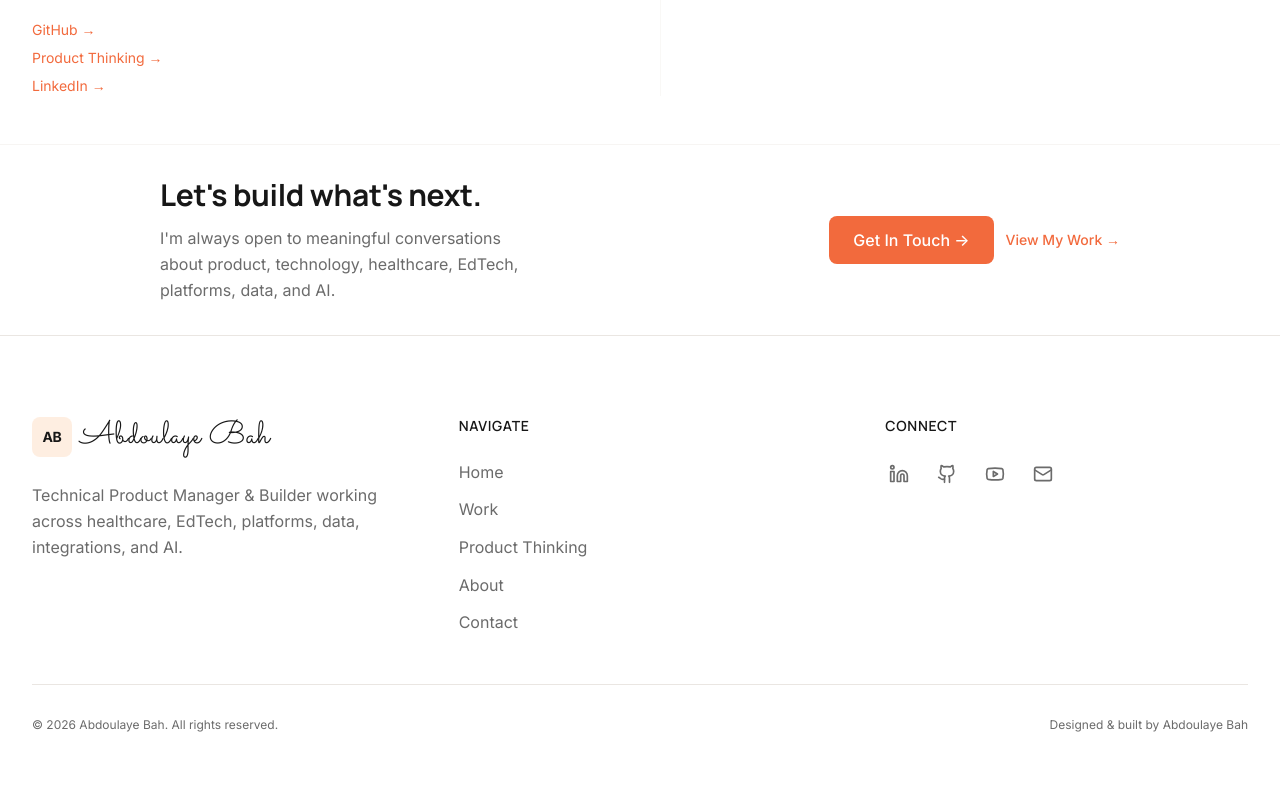
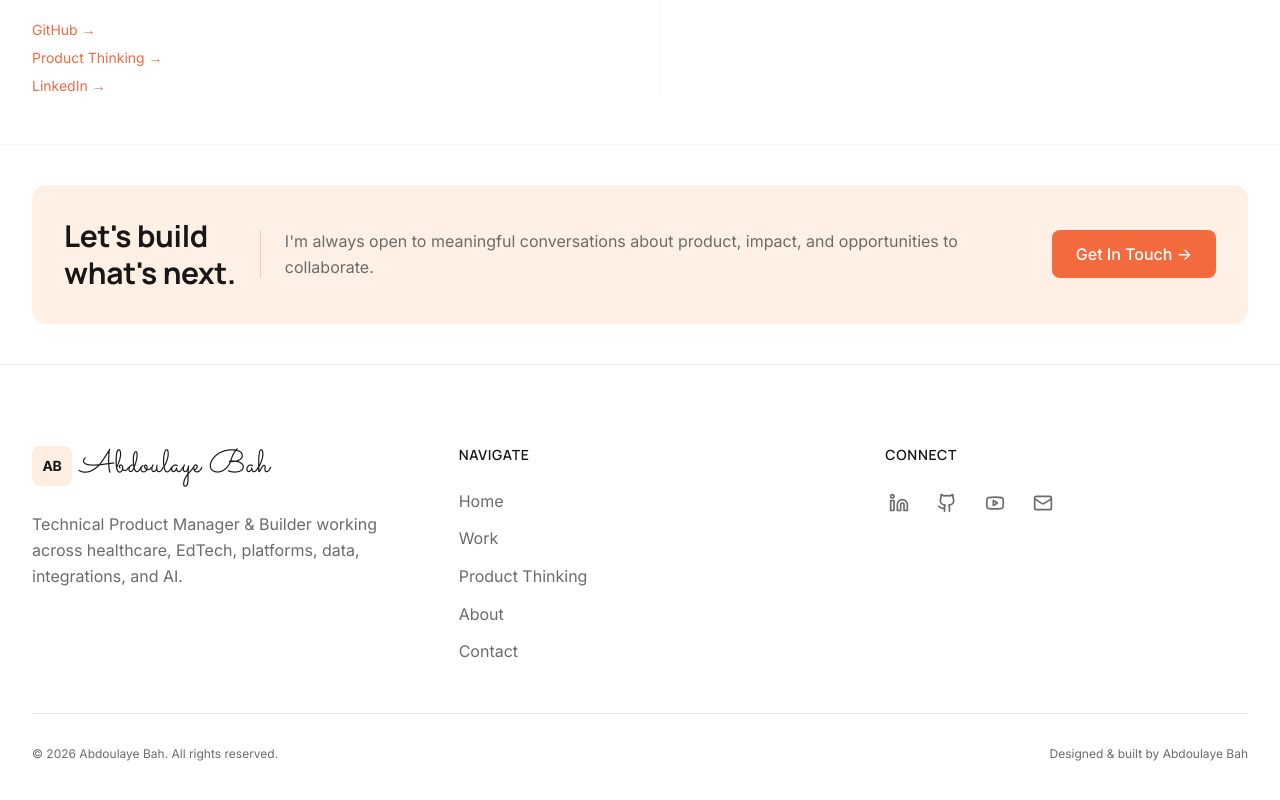
Before and after one commit to abdoulayebinta/my-portfolio, a Next.js app in the folder frontend/: page /about in a window 1280 px wide. Shown: the part 2299-3099 px from the top of the page. Built offline with nearby package versions, Linux system fonts and the light colour scheme.

Commit message:
Align the footer WITHOUT breaking other pages

```diff
--- a/frontend/components/sections/about-story.tsx
+++ b/frontend/components/sections/about-story.tsx
@@ -471,34 +471,37 @@ export function AboutStory() {
       <div className="border-t border-border/40" />
 
       {/* Section 6: Compact Closing CTA Band */}
-      <section className="py-6 md:py-8 bg-soft-peach dark:bg-soft-peach/5">
-        <div className="container mx-auto px-4 md:px-8 max-w-5xl">
-            <div className="grid grid-cols-1 md:grid-cols-[1fr_auto] gap-8 md:gap-12 items-center">
+      <section className="py-8 md:py-10">
+        <div className="container mx-auto px-4 md:px-8">
+          <div className="rounded-[14px] bg-[#FFF0E5] dark:bg-soft-peach/10 px-6 md:px-8 py-6 md:py-8 min-h-[100px] md:min-h-[110px] flex flex-col md:grid md:grid-cols-[auto_1px_1fr_auto] md:gap-6 md:items-center">
 
-              {/* LEFT: Copy */}
-              <div className="space-y-3">
-                <h2 className="text-2xl md:text-3xl font-bold text-foreground">
-                  Let's build what's next.
+            {/* LEFT: Heading */}
+            <div>
+              <h2 className="text-2xl md:text-3xl font-bold text-foreground leading-tight">
+                Let's build<br/>what's next.
               </h2>
-                <p className="text-base text-muted-foreground leading-relaxed max-w-sm">
-                  I'm always open to meaningful conversations about product, technology, healthcare, EdTech, platforms, data, and AI.
-                </p>
             </div>
 
-              {/* RIGHT: CTAs */}
-              <div className="flex flex-col sm:flex-row gap-3 items-start md:items-center">
-                <Link href="/contact">
-                  <Button variant="default" className="[cursor:pointer] whitespace-nowrap">
+            {/* Vertical Divider */}
+            <div className="hidden md:block bg-primary/30 h-12" />
+
+            {/* CENTER: Copy */}
+            <p className="text-sm md:text-base text-muted-foreground leading-relaxed pt-4 md:pt-0">
+              I'm always open to meaningful conversations about product, impact, and opportunities to collaborate.
+            </p>
+
+            {/* RIGHT: Button */}
+            <Link href="/contact" className="pt-4 md:pt-0">
+              <Button
+                className="w-full md:w-auto [cursor:pointer] whitespace-nowrap"
+                style={{
+                  backgroundColor: "#F26A3D",
+                  color: "white"
+                }}
+              >
                 Get In Touch →
               </Button>
             </Link>
-                <Link
-                  href="/work"
-                  className="text-primary hover:text-primary/80 transition-colors duration-200 [cursor:pointer] text-sm font-medium pt-1 md:pt-0"
-                >
-                  View My Work →
-                </Link>
-              </div>
 
           </div>
         </div>
```
Lines whose indentation alone changed are shown as unchanged.
